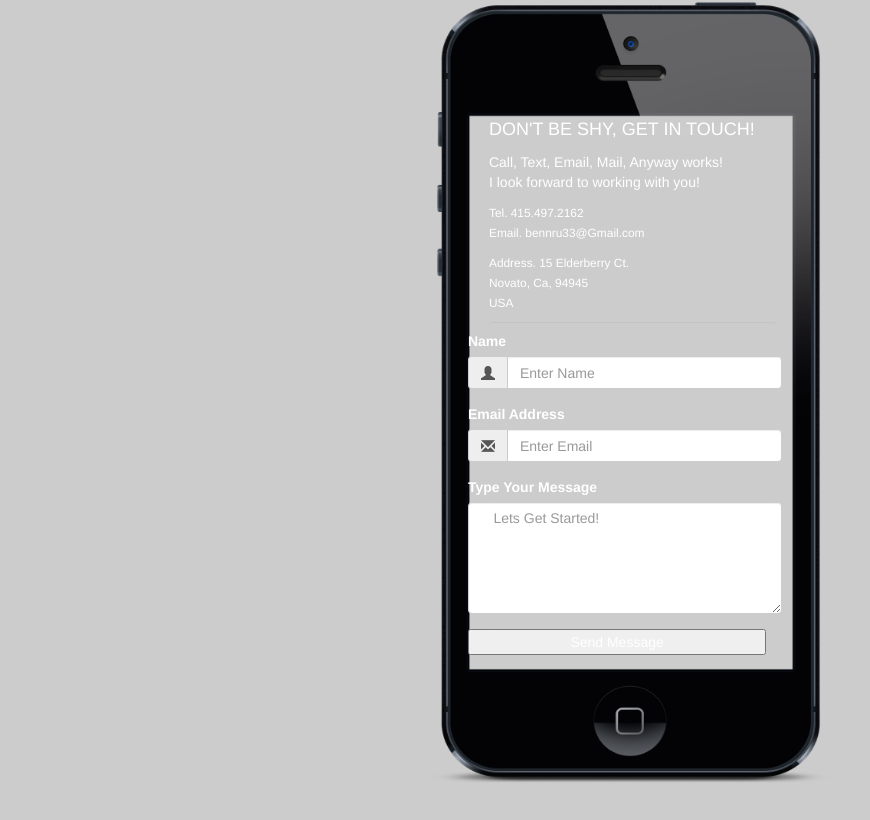
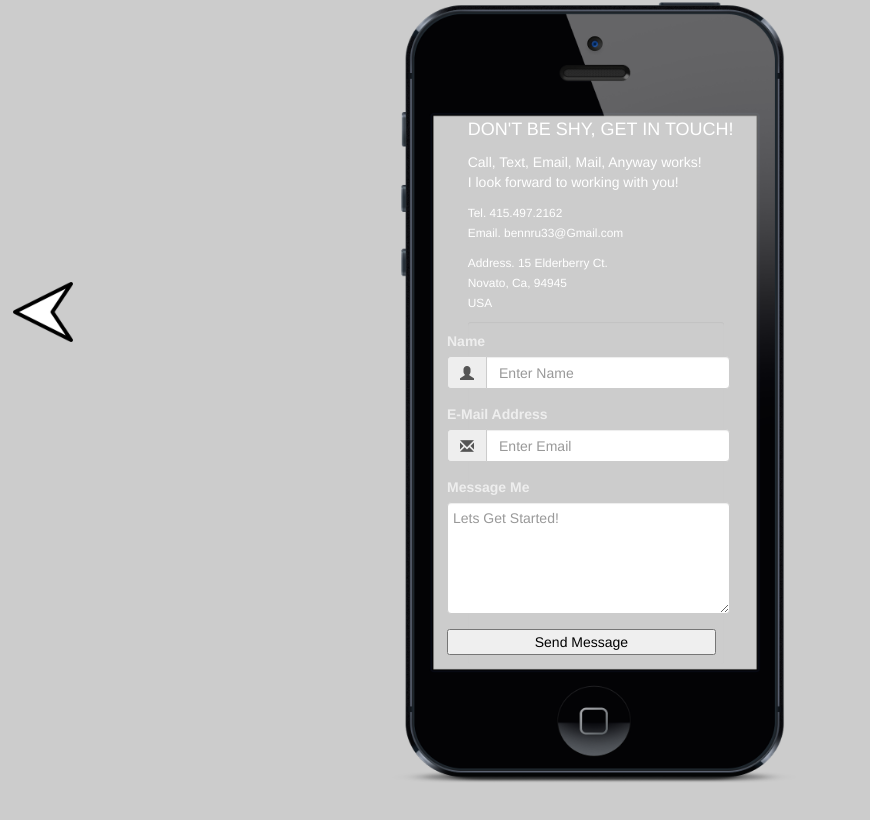
Before and after one commit to benlew3/newprofile, a plain HTML site: page profile2/phone.html in a window 1280 px wide. Shown: the whole page, without its empty margins (0-870 px from the left). Drawn offline with Linux system fonts and the light colour scheme; files that its build step writes are made by us from their sources.

Commit message:
updating profile

```diff
--- a/profile2/css/style.css
+++ b/profile2/css/style.css
@@ -244,14 +244,19 @@ input {
 
 	/*phone page*/
 	.contain {
-		width:40%;
+		width:584px;
 		margin: 0 auto;
 		margin-top: -3%;
 	    background: url("../img/phone-page.png");
 	    background-size: 500px 875px;
 	    background-repeat: no-repeat;
 	    height:1000px;
-}
+		}
+
+	.contact{
+		width:256px;
+		margin-left: 120px
+	}
 	.background{
 		background-color: #444;
 	}
@@ -262,6 +267,9 @@ input {
 		 margin:0 auto;
 		 padding-top:155px;
 		 color: white;
+	}
+	.send{
+		color:black;
 	}
 
 	.arrow2{
--- a/profile2/phone.html
+++ b/profile2/phone.html
@@ -19,6 +19,7 @@
 
 </head>
 <body>
+<a href="index.html"><img src="img/tablet/arrow.png" class="arrow1"></a>
 <div>
   <div class="contain">
     <form method="post" action="mail.php">
@@ -36,44 +37,41 @@
             USA</small>
           </p>
         </div>
-
-        <div class="col-md-6 col-md-offset-2">
+      </div>
+    </form>
+    <div class="col-md-6 col-md-offset-2 contact">
       <div class="well well-sm">
-
         <div class="row">
           <form method="post" action="mail.php">
             <div class="col-md-12">
               <div class="form-group">
-                              <label for="name">
-                                  Name
-                              </label>
+                <label for="name">Name</label>
                 <div class="input-group">
-                                <span class="input-group-addon"><span class="glyphicon glyphicon-user"></span>
+                  <span class="input-group-addon">
+                    <span class="glyphicon glyphicon-user"></span>
                   </span>
                   <input name="contactname" type="text" class="form-control" id="name" placeholder="Enter Name" required="required" />
                 </div>
               </div>
               <div class="form-group">
-                              <label for="email">
-                                  Email Address</label>
+                <label for="email">E-Mail Address</label>
                 <div class="input-group">
-                                  <span class="input-group-addon"><span class="glyphicon glyphicon-envelope"></span>
+                  <span class="input-group-addon">
+                    <span class="glyphicon glyphicon-envelope"></span>
                   </span>
-                                  <input name="contactemail" type="email" class="form-control" id="email" placeholder="Enter Email" required="required" /></div>
+                  <input name="contactemail" type="email" class="form-control" id="email" placeholder="Enter Email" required="required" />
+                </div>
               </div>
               <div class="form-group">
-                              <label for="name">
-                                  Type Your Message</label>
-                              <textarea style="padding:5px" name="contactmessage" id="message" class="form-control" rows="5" cols="15" required="required"
-                                  placeholder="     Lets Get Started!"></textarea>
-                          </div>
+                <label for="Name">Message Me</label>
+                <textarea style="padding:5px" name="contactmessage" id="message" class="form-control" rows="5" cols="15" required="required" placeholder="Lets Get Started!"></textarea>
               </div>
               <div class="col-md-6">
-                          <button type="submit" name="submit" class="button large ls-l btn-group-justified" id="btnContactUs">
-                              Send Message</button>
+                <button type="submit" name="submit" class="button large ls-l btn-group-justified send" id="btnContactUs">Send Message</button>
               </div>
             </div>
           </form>
+        </div>
       </div>
     </div>
   </div>
```
Also changed, not shown: profile2/index.html (+1 -1 lines). Lines whose indentation alone changed are shown as unchanged.
